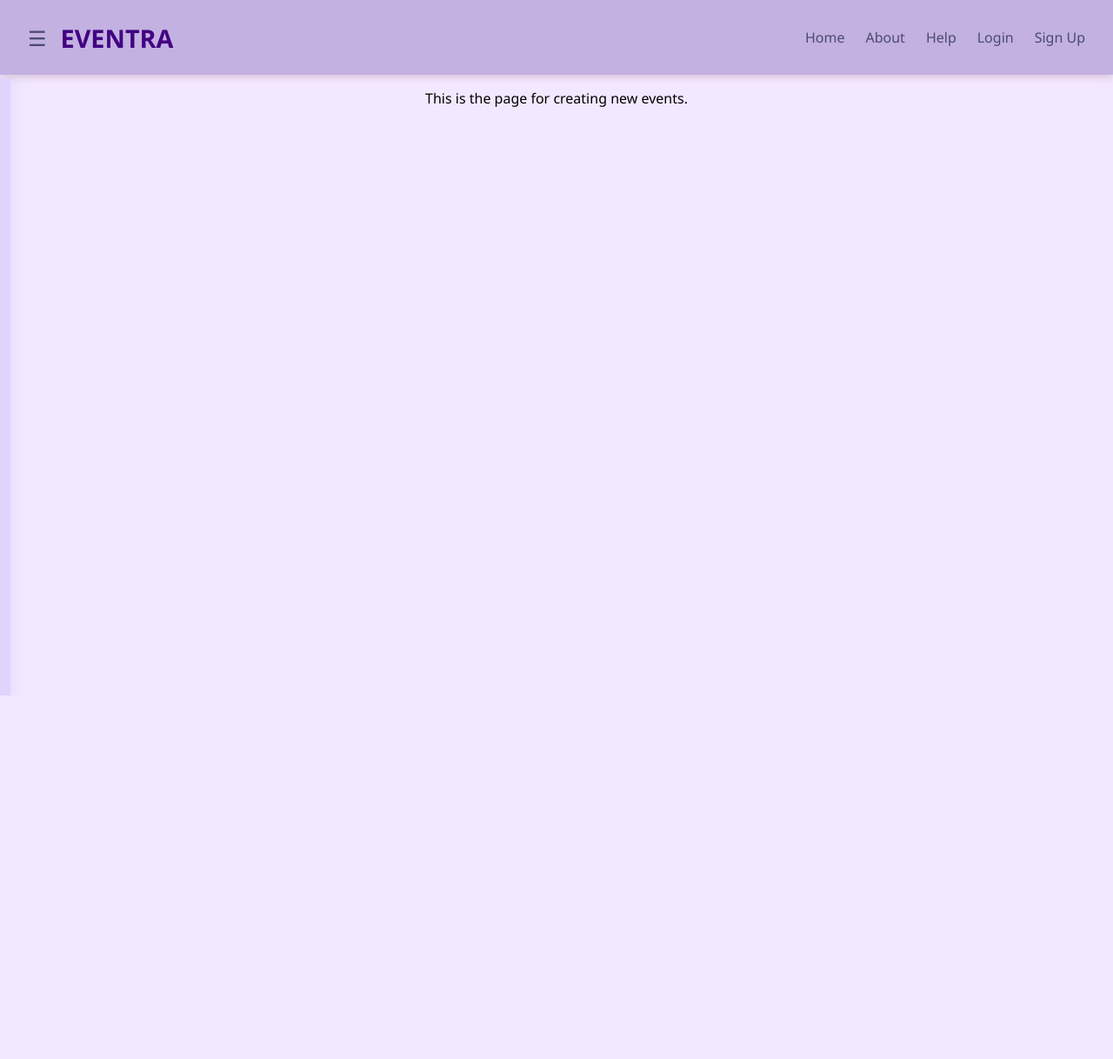
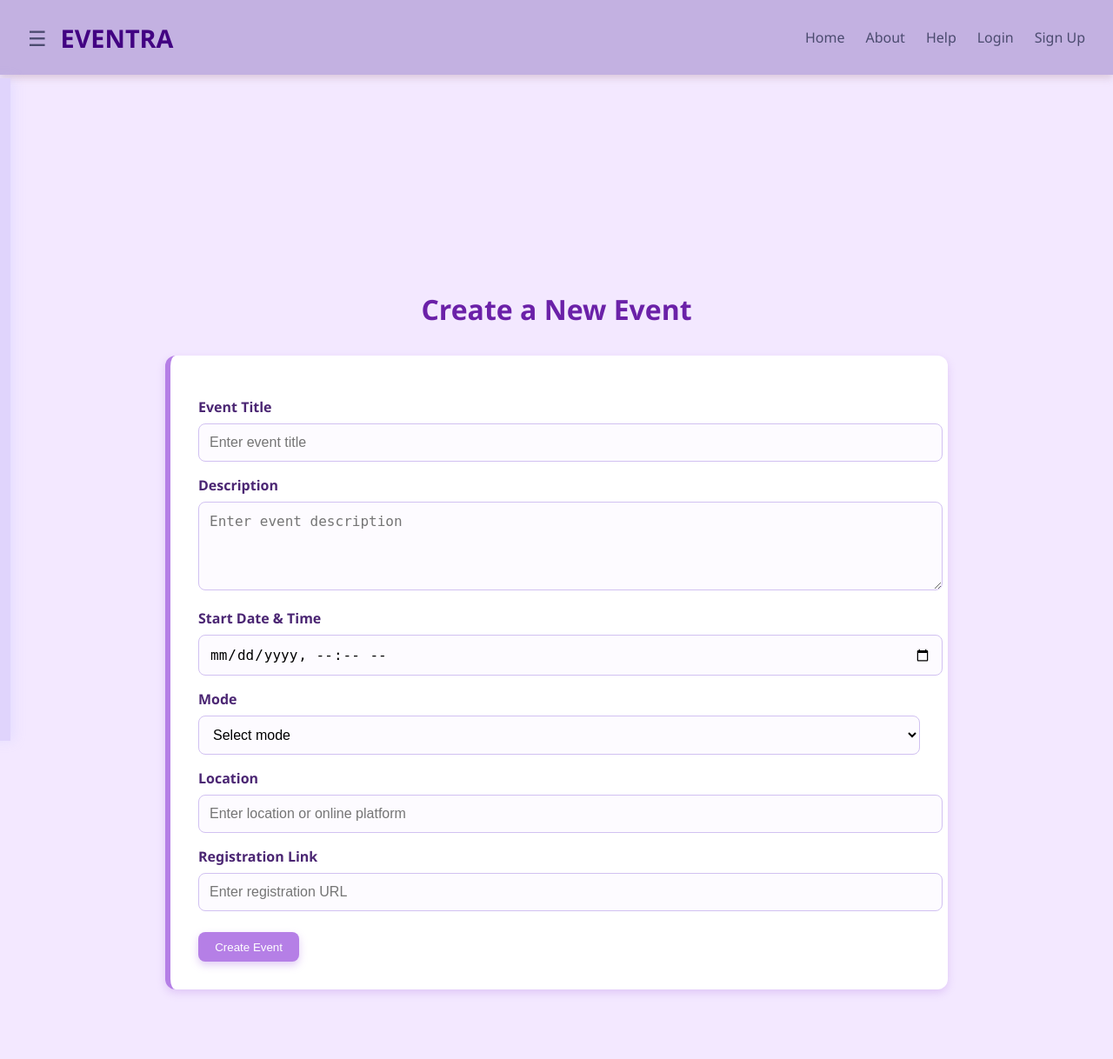
Before and after one commit to SLokesh1810/Eventra, a Django app: page /events/create_event/ in a window 1280 px wide. Shown: the whole page at 87% size. Before the commit the page ends 800 px from the top, so only its background shows below. Run offline with Django 5.2, Linux system fonts and the light colour scheme.

Commit message:
updated createevent page

```diff
--- /dev/null
+++ b/events/static/css/events.css
@@ -0,0 +1,79 @@
+body {
+    background-color: #f3e8ff;
+    font-family: 'Segoe UI', sans-serif;
+    margin: 0;
+    padding: 0;
+    color: #2f1847;
+}
+
+.container {
+    max-width: 900px;
+    margin: 2rem auto;
+    padding: 1rem;
+}
+
+h1 {
+    text-align: center;
+    color: #6b21a8;
+    margin-bottom: 2rem;
+}
+
+/* Reusing existing card style */
+.event-card {
+    background-color: #ffffff;
+    border-left: 6px solid #b57fe6;
+    border-radius: 12px;
+    padding: 2rem;
+    margin-bottom: 2rem;
+    box-shadow: 0 4px 10px rgba(181, 127, 230, 0.3);
+}
+
+label {
+    display: block;
+    margin-top: 1rem;
+    font-weight: 500;
+    color: #4b2673;
+}
+
+input[type="text"],
+input[type="datetime-local"],
+input[type="url"],
+select,
+textarea {
+    width: 100%;
+    padding: 0.75rem;
+    margin-top: 0.5rem;
+    border: 1px solid #d1c1f1;
+    border-radius: 8px;
+    font-size: 1rem;
+    background-color: #fdfbff;
+    transition: border 0.3s;
+}
+
+input:focus,
+select:focus,
+textarea:focus {
+    outline: none;
+    border-color: #b57fe6;
+    box-shadow: 0 0 6px rgba(181, 127, 230, 0.3);
+}
+
+.register-btn {
+    display: inline-block;
+    background-color: #b57fe6;
+    color: white;
+    text-decoration: none;
+    padding: 0.6rem 1.2rem;
+    border-radius: 8px;
+    margin-top: 1.5rem;
+    transition: background-color 0.3s, box-shadow 0.3s;
+    box-shadow: 0 4px 10px rgba(181, 127, 230, 0.4);
+    font-weight: 500;
+    border: none;
+    cursor: pointer;
+}
+
+.register-btn:hover {
+    background-color: #a368d9;
+    box-shadow: 0 6px 14px rgba(181, 127, 230, 0.5);
+}
--- a/events/templates/create_event.html
+++ b/events/templates/create_event.html
@@ -5,7 +5,45 @@
 {% endblock %}
 
 {% block content %}
-<p>This is the page for creating new events.</p>
+<head>
+    <meta charset="UTF-8">
+    <title>Create Event - Eventra</title>
+    <link rel="stylesheet" href="../css/events.css">
+</head>
+    <div class="container">
+        <h1>Create a New Event</h1>
+
+        <div class="event-card">
+            <form method="post">
+                {% csrf_token %}
+
+                <label for="title"><strong>Event Title</strong></label>
+                <input type="text" id="title" name="title" placeholder="Enter event title" required>
+
+                <label for="description"><strong>Description</strong></label>
+                <textarea id="description" name="description" placeholder="Enter event description" rows="4" required></textarea>
+
+                <label for="start_datetime"><strong>Start Date & Time</strong></label>
+                <input type="datetime-local" id="start_datetime" name="start_datetime" required>
+
+                <label for="mode"><strong>Mode</strong></label>
+                <select id="mode" name="mode" required>
+                    <option value="" disabled selected>Select mode</option>
+                    <option value="Online">Online</option>
+                    <option value="Offline">Offline</option>
+                </select>
+
+                <label for="location"><strong>Location</strong></label>
+                <input type="text" id="location" name="location" placeholder="Enter location or online platform" required>
+
+                <label for="registration_link"><strong>Registration Link</strong></label>
+                <input type="url" id="registration_link" name="registration_link" placeholder="Enter registration URL" required>
+
+                <button type="submit" class="register-btn">Create Event</button>
+            </form>
+        </div>
+    </div>
+
 <script>
     document.getElementById('upcoming_events').classList.remove('active-tab');
     document.getElementById('live_events').classList.remove('active-tab');
```
